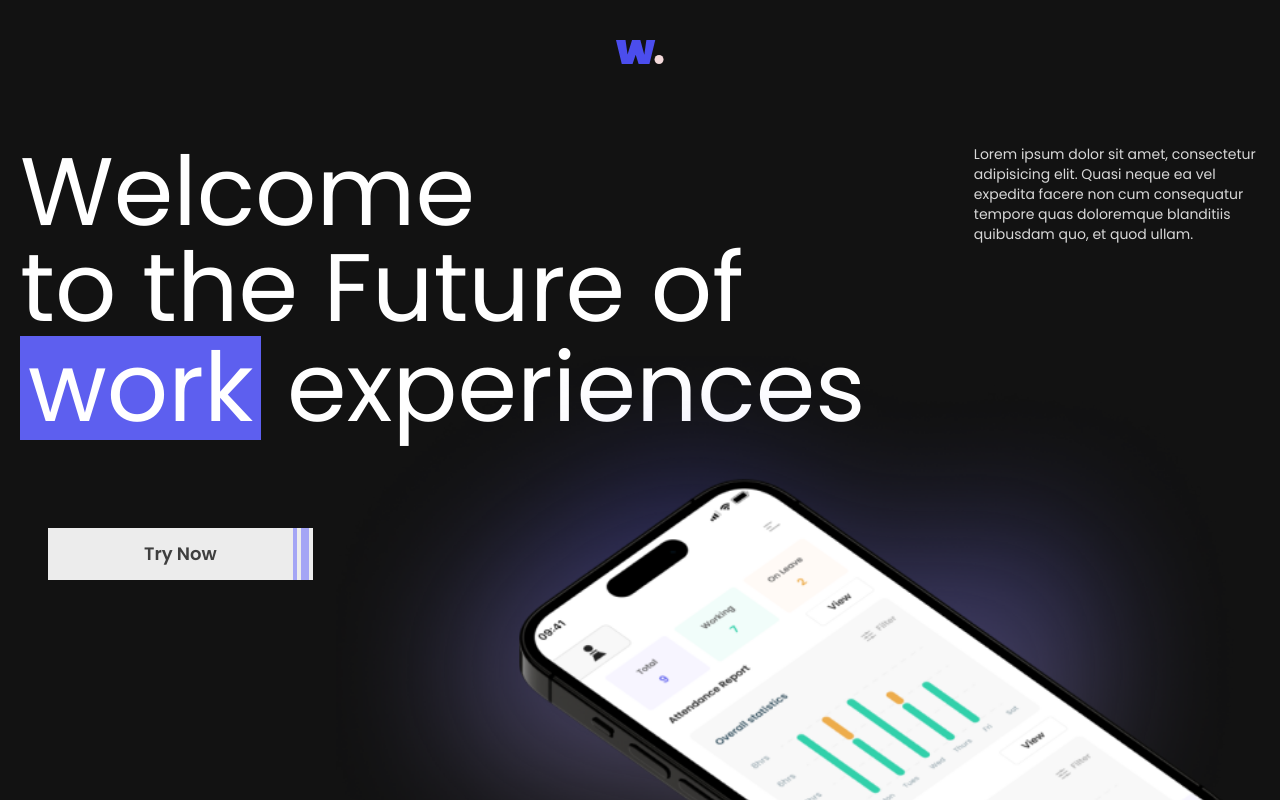
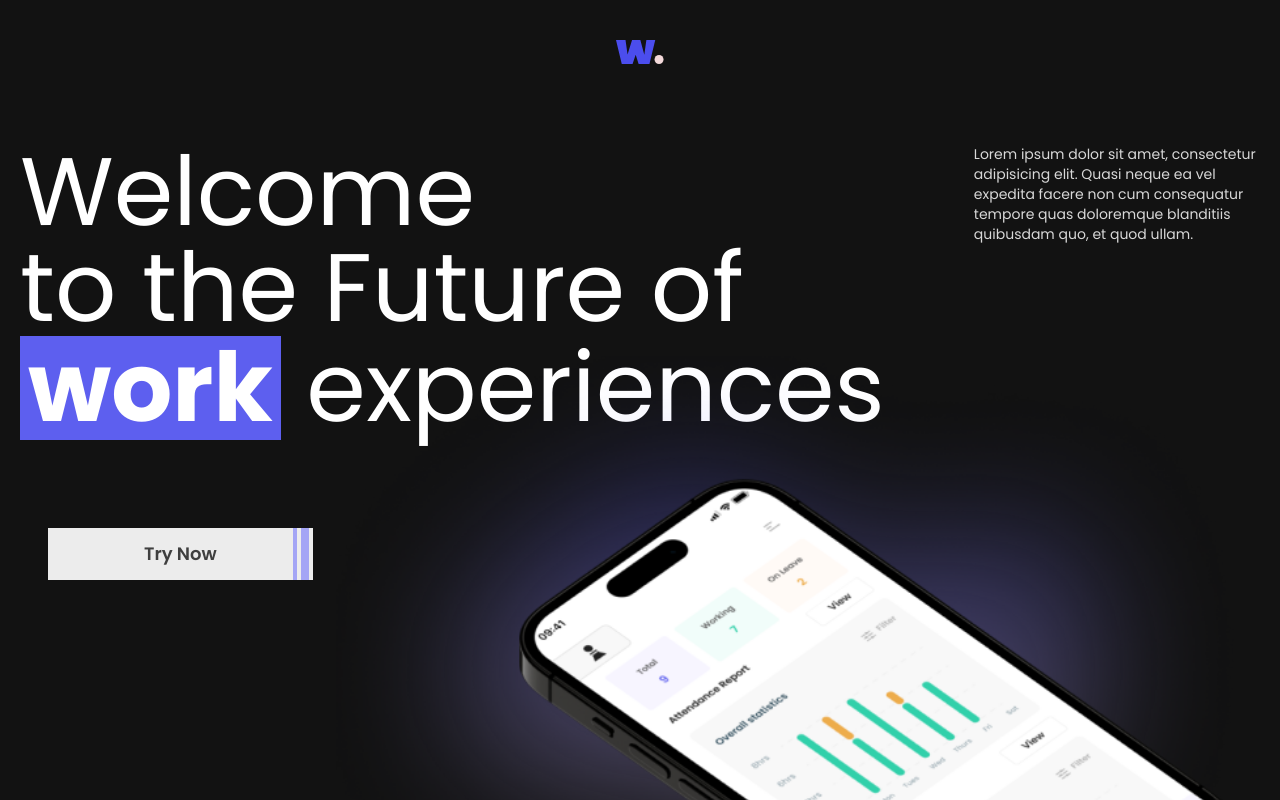
Before and after one commit to dev-vivekkhanal/wrkin-web, a React (Vite) app: page / in a window 1280 px wide. Shown: the top 800 px of the page. Built offline with nearby package versions, Linux system fonts and the light colour scheme.

Commit message:
bold work

```diff
--- a/src/App.jsx
+++ b/src/App.jsx
@@ -51,7 +51,7 @@ function App() {
                 </p>
               </div>
               <h1 className="text-3xl md:text-6xl lg:text-7xl xl:text-8xl">
-                <span className="bg-primary-main inline-block p-1 px-2">
+                <span className="bg-primary-main inline-block p-1 px-2 font-bold">
                   work
                 </span>{" "}
                 experiences
```
